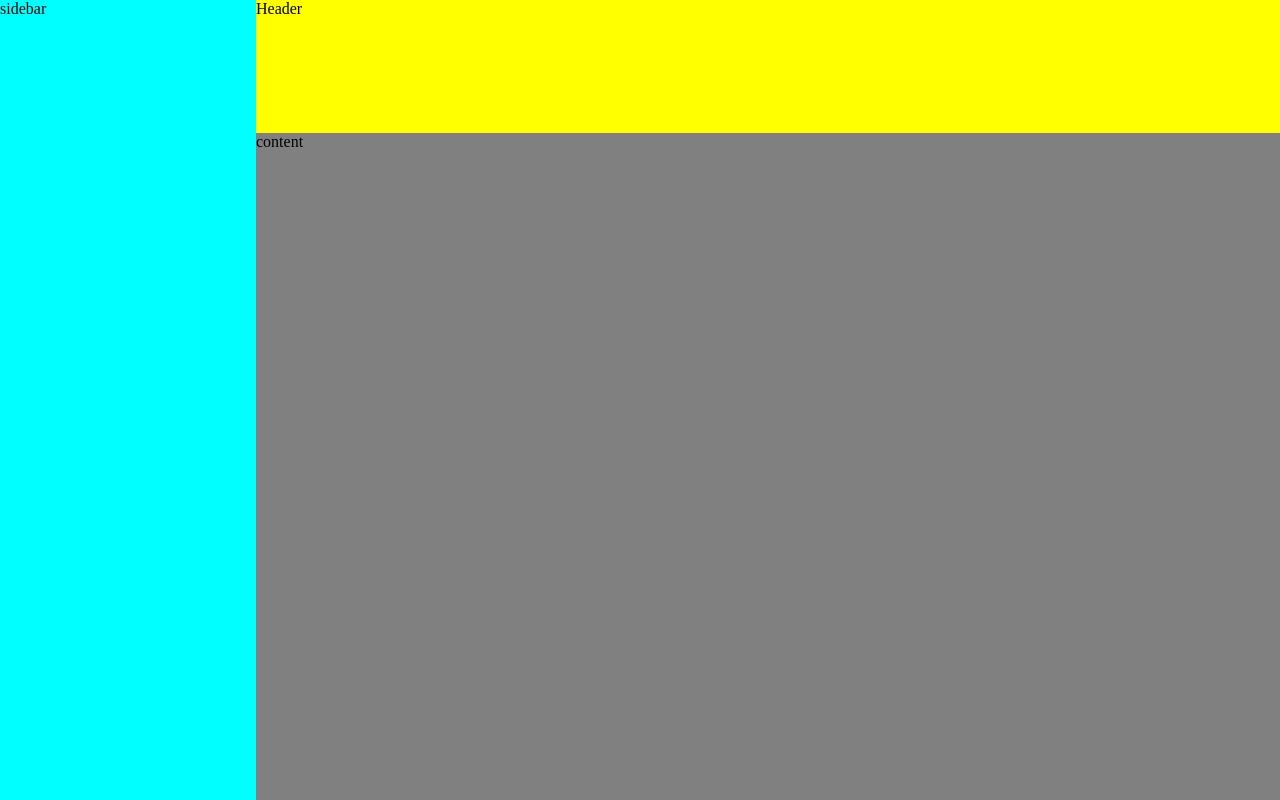
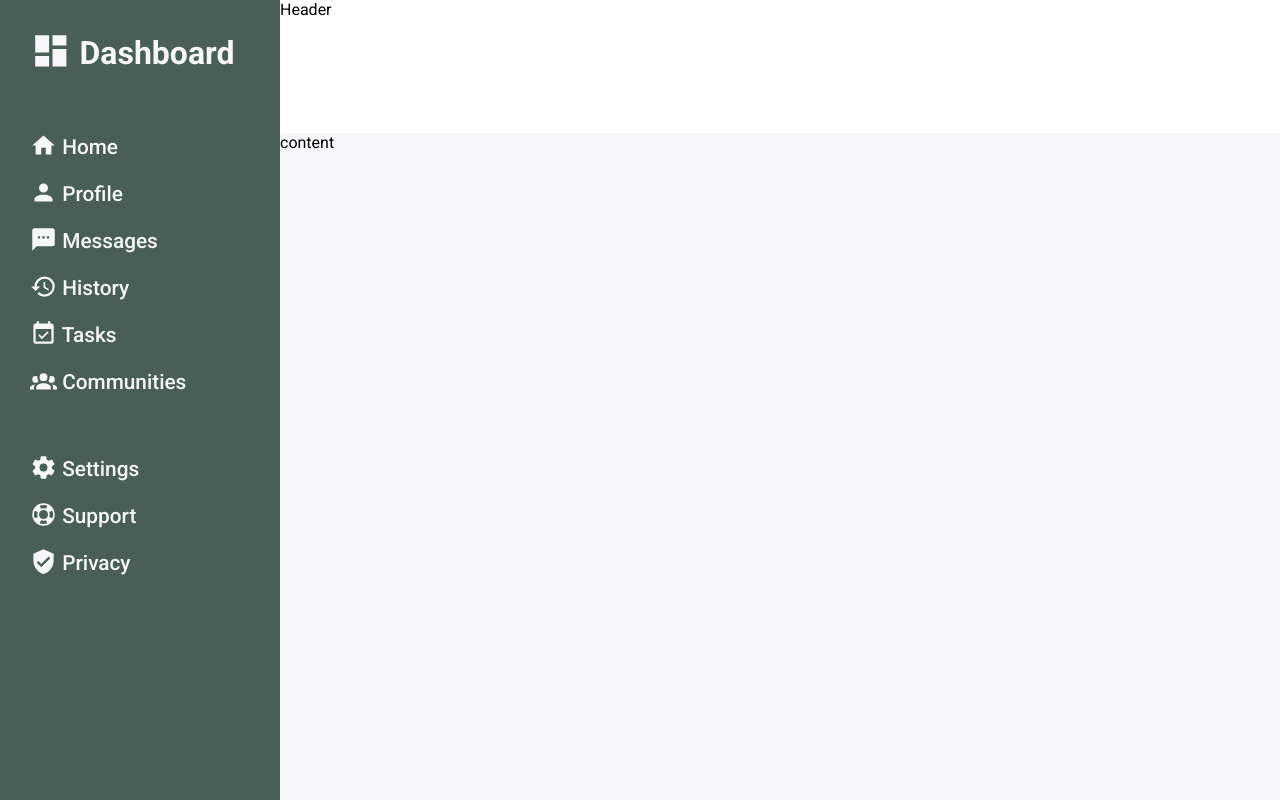
Before and after one commit to Tussis88/admin-dashboard-odin, a plain HTML site: page index.html in a window 1280 px wide. Drawn offline with Linux system fonts and the light colour scheme.

Commit message:
finita sidebar

```diff
--- a/index.html
+++ b/index.html
@@ -13,7 +13,58 @@
     Header
   </div>
   <div class="sidebar">
-    sidebar
+    <div id="side_title"><svg xmlns="http://www.w3.org/2000/svg" viewBox="0 0 24 24">
+        <path d="M13,3V9H21V3M13,21H21V11H13M3,21H11V15H3M3,13H11V3H3V13Z" />
+      </svg> Dashboard</div>
+
+    <ul>
+      <li><a href="#"><svg xmlns="http://www.w3.org/2000/svg" viewBox="0 0 24 24">
+            <title>home</title>
+            <path d="M10,20V14H14V20H19V12H22L12,3L2,12H5V20H10Z" />
+          </svg> Home</a></li>
+      <li><a href="#"><svg xmlns="http://www.w3.org/2000/svg" viewBox="0 0 24 24">
+            <title>account</title>
+            <path
+              d="M12,4A4,4 0 0,1 16,8A4,4 0 0,1 12,12A4,4 0 0,1 8,8A4,4 0 0,1 12,4M12,14C16.42,14 20,15.79 20,18V20H4V18C4,15.79 7.58,14 12,14Z" />
+          </svg> Profile</a></li>
+      <li><a href="#"><svg xmlns="http://www.w3.org/2000/svg" viewBox="0 0 24 24">
+            <title>message-processing</title>
+            <path
+              d="M17,11H15V9H17M13,11H11V9H13M9,11H7V9H9M20,2H4A2,2 0 0,0 2,4V22L6,18H20A2,2 0 0,0 22,16V4C22,2.89 21.1,2 20,2Z" />
+          </svg> Messages</a></li>
+      <li><a href="#"><svg xmlns="http://www.w3.org/2000/svg" viewBox="0 0 24 24">
+            <title>history</title>
+            <path
+              d="M13.5,8H12V13L16.28,15.54L17,14.33L13.5,12.25V8M13,3A9,9 0 0,0 4,12H1L4.96,16.03L9,12H6A7,7 0 0,1 13,5A7,7 0 0,1 20,12A7,7 0 0,1 13,19C11.07,19 9.32,18.21 8.06,16.94L6.64,18.36C8.27,20 10.5,21 13,21A9,9 0 0,0 22,12A9,9 0 0,0 13,3" />
+          </svg> History</a></li>
+      <li><a href="#"><svg xmlns="http://www.w3.org/2000/svg" viewBox="0 0 24 24">
+            <title>calendar-check</title>
+            <path
+              d="M19,19H5V8H19M19,3H18V1H16V3H8V1H6V3H5C3.89,3 3,3.9 3,5V19A2,2 0 0,0 5,21H19A2,2 0 0,0 21,19V5A2,2 0 0,0 19,3M16.53,11.06L15.47,10L10.59,14.88L8.47,12.76L7.41,13.82L10.59,17L16.53,11.06Z" />
+          </svg> Tasks</a></li>
+      <li><a href="#"><svg xmlns="http://www.w3.org/2000/svg" viewBox="0 0 24 24">
+            <title>account-group</title>
+            <path
+              d="M12,5.5A3.5,3.5 0 0,1 15.5,9A3.5,3.5 0 0,1 12,12.5A3.5,3.5 0 0,1 8.5,9A3.5,3.5 0 0,1 12,5.5M5,8C5.56,8 6.08,8.15 6.53,8.42C6.38,9.85 6.8,11.27 7.66,12.38C7.16,13.34 6.16,14 5,14A3,3 0 0,1 2,11A3,3 0 0,1 5,8M19,8A3,3 0 0,1 22,11A3,3 0 0,1 19,14C17.84,14 16.84,13.34 16.34,12.38C17.2,11.27 17.62,9.85 17.47,8.42C17.92,8.15 18.44,8 19,8M5.5,18.25C5.5,16.18 8.41,14.5 12,14.5C15.59,14.5 18.5,16.18 18.5,18.25V20H5.5V18.25M0,20V18.5C0,17.11 1.89,15.94 4.45,15.6C3.86,16.28 3.5,17.22 3.5,18.25V20H0M24,20H20.5V18.25C20.5,17.22 20.14,16.28 19.55,15.6C22.11,15.94 24,17.11 24,18.5V20Z" />
+          </svg> Communities</a></li>
+    </ul>
+    <ul>
+      <li><a href="#"><svg xmlns="http://www.w3.org/2000/svg" viewBox="0 0 24 24">
+            <title>cog</title>
+            <path
+              d="M12,15.5A3.5,3.5 0 0,1 8.5,12A3.5,3.5 0 0,1 12,8.5A3.5,3.5 0 0,1 15.5,12A3.5,3.5 0 0,1 12,15.5M19.43,12.97C19.47,12.65 19.5,12.33 19.5,12C19.5,11.67 19.47,11.34 19.43,11L21.54,9.37C21.73,9.22 21.78,8.95 21.66,8.73L19.66,5.27C19.54,5.05 19.27,4.96 19.05,5.05L16.56,6.05C16.04,5.66 15.5,5.32 14.87,5.07L14.5,2.42C14.46,2.18 14.25,2 14,2H10C9.75,2 9.54,2.18 9.5,2.42L9.13,5.07C8.5,5.32 7.96,5.66 7.44,6.05L4.95,5.05C4.73,4.96 4.46,5.05 4.34,5.27L2.34,8.73C2.21,8.95 2.27,9.22 2.46,9.37L4.57,11C4.53,11.34 4.5,11.67 4.5,12C4.5,12.33 4.53,12.65 4.57,12.97L2.46,14.63C2.27,14.78 2.21,15.05 2.34,15.27L4.34,18.73C4.46,18.95 4.73,19.03 4.95,18.95L7.44,17.94C7.96,18.34 8.5,18.68 9.13,18.93L9.5,21.58C9.54,21.82 9.75,22 10,22H14C14.25,22 14.46,21.82 14.5,21.58L14.87,18.93C15.5,18.67 16.04,18.34 16.56,17.94L19.05,18.95C19.27,19.03 19.54,18.95 19.66,18.73L21.66,15.27C21.78,15.05 21.73,14.78 21.54,14.63L19.43,12.97Z" />
+          </svg> Settings</a></li>
+      <li><a href="#"><svg xmlns="http://www.w3.org/2000/svg" viewBox="0 0 24 24">
+            <title>lifebuoy</title>
+            <path
+              d="M19.79,15.41C20.74,13.24 20.74,10.75 19.79,8.59L17.05,9.83C17.65,11.21 17.65,12.78 17.06,14.17L19.79,15.41M15.42,4.21C13.25,3.26 10.76,3.26 8.59,4.21L9.83,6.94C11.22,6.35 12.79,6.35 14.18,6.95L15.42,4.21M4.21,8.58C3.26,10.76 3.26,13.24 4.21,15.42L6.95,14.17C6.35,12.79 6.35,11.21 6.95,9.82L4.21,8.58M8.59,19.79C10.76,20.74 13.25,20.74 15.42,19.78L14.18,17.05C12.8,17.65 11.22,17.65 9.84,17.06L8.59,19.79M12,2A10,10 0 0,1 22,12A10,10 0 0,1 12,22A10,10 0 0,1 2,12A10,10 0 0,1 12,2M12,8A4,4 0 0,0 8,12A4,4 0 0,0 12,16A4,4 0 0,0 16,12A4,4 0 0,0 12,8Z" />
+          </svg> Support</a></li>
+      <li><a href="#"><svg xmlns="http://www.w3.org/2000/svg" viewBox="0 0 24 24">
+            <title>shield-check</title>
+            <path
+              d="M10,17L6,13L7.41,11.59L10,14.17L16.59,7.58L18,9M12,1L3,5V11C3,16.55 6.84,21.74 12,23C17.16,21.74 21,16.55 21,11V5L12,1Z" />
+          </svg> Privacy</a></li>
+    </ul>
   </div>
   <div class="content">
     content
--- a/style.css
+++ b/style.css
@@ -1,24 +1,67 @@
+@import url('https://fonts.googleapis.com/css2?family=Roboto:ital,wght@0,100;0,300;0,400;0,500;0,700;0,900;1,100;1,300;1,400;1,500;1,700;1,900&display=swap');
+
+:root {
+  --white: #ffffff;
+  --black: #45474B;
+  --dark-gray: #495E57;
+  --yellow: #F4CE14;
+  --light-gray: #F5F7F8;
+
+}
+
 * {
   margin: 0;
   padding: 0;
+  font-family: "Roboto", sans-serif;
 }
+
 body {
   display: grid;
-  grid-template-columns: 1fr 4fr;
+  grid-template-columns: minmax(280px, 1fr) 5fr;
   grid-template-rows: 1fr 5fr;
   height: 100vh;
 }
 
 .header {
-  background-color: yellow;
+  background-color: var(--white);
 }
 
 .sidebar {
-  background-color: cyan;
+  background-color: var(--dark-gray);
   grid-column: 1 / 2;
   grid-row: 1 / 3;
+  color: var(--light-gray);
+  padding: 30px;
 }
 
 .content {
-  background-color: grey;
+  background-color: var(--light-gray);
 }
+
+#side_title {
+  font-size: 2em;
+  font-weight: 600;
+
+}
+
+.sidebar svg {
+  height: 1.3em;
+  vertical-align: bottom;
+  fill: var(--light-gray);
+}
+
+.sidebar ul {
+  font-size: 1.3em;
+  margin-top: 60px;
+  list-style: none;
+  font-weight: 500;
+}
+
+.sidebar li {
+  margin-top: 20px;
+}
+
+.sidebar a {
+  color: inherit;
+  text-decoration: none;
+}
```
